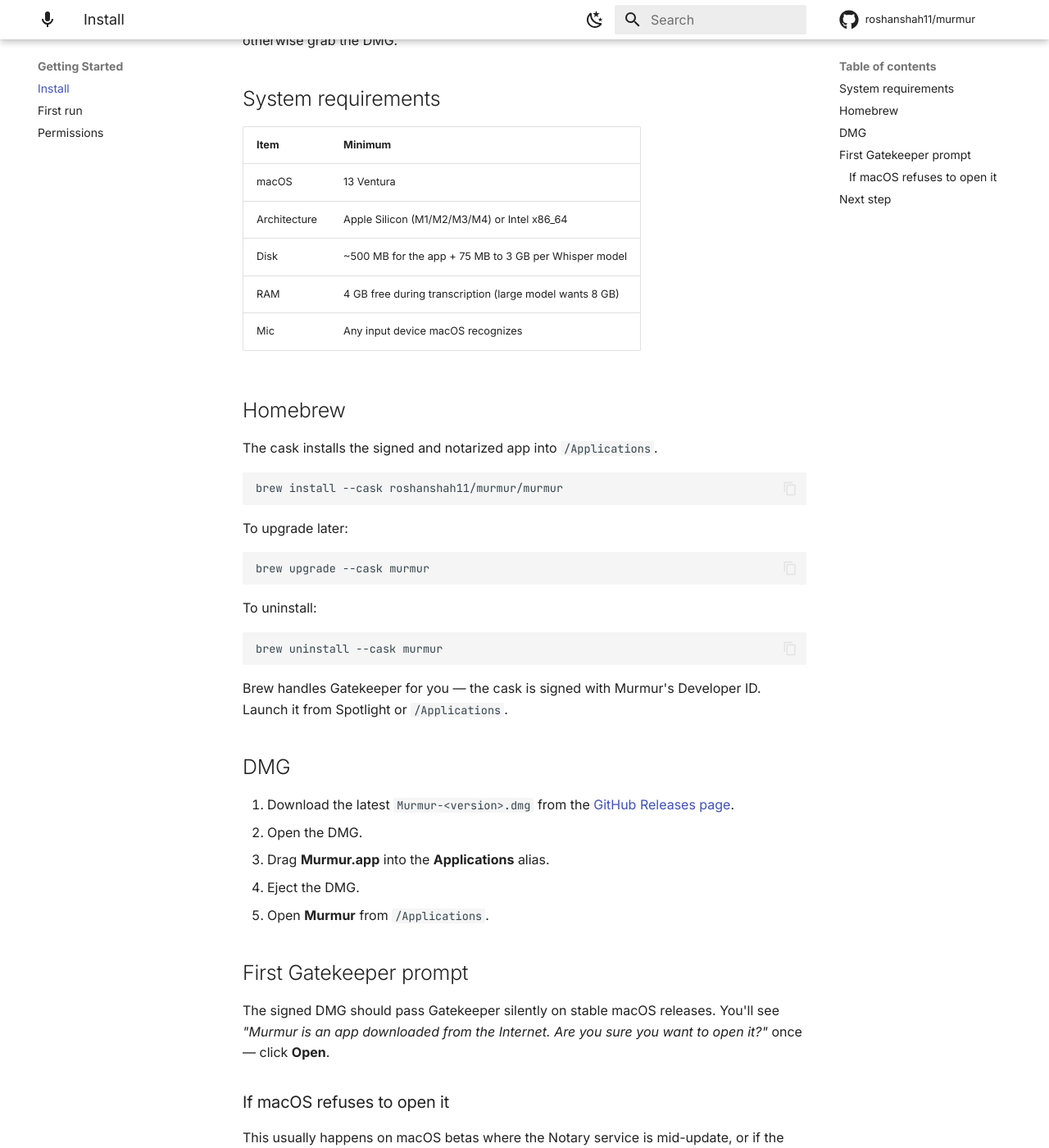
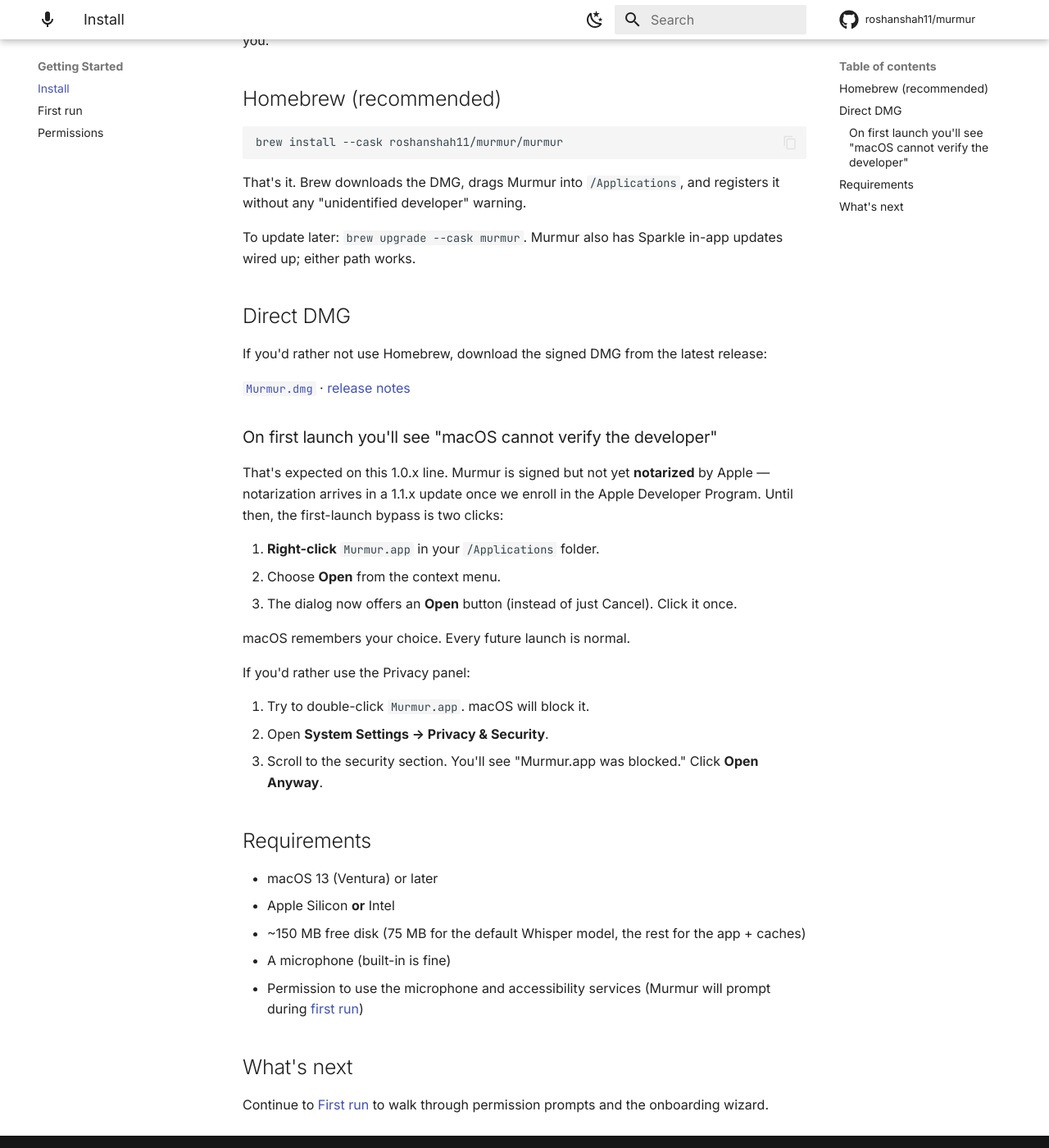
Before and after one commit to roshanshah11/murmur, an MkDocs documentation site: the page built from docs/install.md, in a window 1280 px wide and 1400 px high, scrolled down 217 px. Shown: the whole window at 82% size. Built offline with MkDocs 1.6.1 and Material for MkDocs 9.7.7, drawn with Linux system fonts in a browser that asks for light colours; comment, search, counter and statistics services are not loaded; some of the changed text lies outside the part shown.

Commit message:
phase-10: Homebrew-first positioning + demo intro trim + Gatekeeper bypass docs
Two issues flagged:

(1) Demo video looked blank to the user — the first 1.2 s of demo.svg
is intentionally calm (cursor in editor on cream paper, no pill yet).
That's exactly what the screenshot showed. Trimmed the intro via
ffmpeg so the notch pill drops within the first frame and the poster
now captures t=2.3s (mid-recording with the spectrum bars active).
Files stay under budget (38 KB mp4, 68 KB webm, 16 KB poster.webp).

(2) Project is staying free + MIT-licensed + NOT going to MAS or paid
tiers. Earlier framing implied an Apple Developer Program enrollment
was required to ship "production-ready" — that's wrong. The DMG path
just needs a one-time Gatekeeper bypass, and Homebrew sidesteps it
entirely. Repositioning:
- Hero DMG link relabeled "DMG (advanced)" with a title-attr hint
- docs/install.md rewritten leading with Homebrew, then a clear two-
  click Right-click→Open Gatekeeper bypass for DMG users
- README Install section similarly reframed — no more "signed and
  notarised" overclaim; honest "signed but not yet Apple-notarised"
  with the bypass instructions inline

Co-Authored-By: Claude Opus 4.7 <noreply@anthropic.com>

````diff
--- a/docs/install.md
+++ b/docs/install.md
@@ -1,73 +1,47 @@
----
-title: Install
----
-
 # Install
 
-Get Murmur onto a Mac in under two minutes. Choose Homebrew if you already use it; otherwise grab the DMG.
+Two paths. Homebrew is recommended; it handles macOS's first-launch trust prompt for you.
 
-## System requirements
+## Homebrew (recommended)
 
-| Item | Minimum |
-|---|---|
-| macOS | 13 Ventura |
-| Architecture | Apple Silicon (M1/M2/M3/M4) or Intel x86_64 |
-| Disk | ~500 MB for the app + 75 MB to 3 GB per Whisper model |
-| RAM | 4 GB free during transcription (large model wants 8 GB) |
-| Mic | Any input device macOS recognizes |
-
-## Homebrew { #homebrew }
-
-The cask installs the signed and notarized app into `/Applications`.
-
-```bash
+```
 brew install --cask roshanshah11/murmur/murmur
 ```
 
-To upgrade later:
+That's it. Brew downloads the DMG, drags Murmur into `/Applications`, and registers it without any "unidentified developer" warning.
 
-```bash
-brew upgrade --cask murmur
-```
+To update later: `brew upgrade --cask murmur`. Murmur also has Sparkle in-app updates wired up; either path works.
 
-To uninstall:
+## Direct DMG
 
-```bash
-brew uninstall --cask murmur
-```
+If you'd rather not use Homebrew, download the signed DMG from the latest release:
 
-Brew handles Gatekeeper for you — the cask is signed with Murmur's Developer ID. Launch it from Spotlight or `/Applications`.
+[`Murmur.dmg`](https://github.com/roshanshah11/murmur/releases/latest/download/Murmur.dmg) · [release notes](https://github.com/roshanshah11/murmur/releases/latest)
 
-## DMG { #dmg }
+### On first launch you'll see "macOS cannot verify the developer"
 
-1. Download the latest `Murmur-<version>.dmg` from the [GitHub Releases page](https://github.com/roshanshah11/murmur/releases/latest).
-2. Open the DMG.
-3. Drag **Murmur.app** into the **Applications** alias.
-4. Eject the DMG.
-5. Open **Murmur** from `/Applications`.
+That's expected on this 1.0.x line. Murmur is signed but not yet **notarized** by Apple — notarization arrives in a 1.1.x update once we enroll in the Apple Developer Program. Until then, the first-launch bypass is two clicks:
 
-## First Gatekeeper prompt
+1. **Right-click** `Murmur.app` in your `/Applications` folder.
+2. Choose **Open** from the context menu.
+3. The dialog now offers an **Open** button (instead of just Cancel). Click it once.
 
-The signed DMG should pass Gatekeeper silently on stable macOS releases. You'll see *"Murmur is an app downloaded from the Internet. Are you sure you want to open it?"* once — click **Open**.
+macOS remembers your choice. Every future launch is normal.
 
-### If macOS refuses to open it
+If you'd rather use the Privacy panel:
 
-This usually happens on macOS betas where the Notary service is mid-update, or if the download was interrupted.
+1. Try to double-click `Murmur.app`. macOS will block it.
+2. Open **System Settings → Privacy & Security**.
+3. Scroll to the security section. You'll see "Murmur.app was blocked." Click **Open Anyway**.
 
-Right-click → **Open** fallback:
+## Requirements
 
-1. In Finder, right-click (or Control-click) **Murmur.app**.
-2. Choose **Open** from the context menu.
-3. Confirm **Open** in the dialog.
+- macOS 13 (Ventura) or later
+- Apple Silicon **or** Intel
+- ~150 MB free disk (75 MB for the default Whisper model, the rest for the app + caches)
+- A microphone (built-in is fine)
+- Permission to use the microphone and accessibility services (Murmur will prompt during [first run](first-run.md))
 
-If that still fails, verify the download and re-grant quarantine override:
+## What's next
 
-```bash
-xattr -d com.apple.quarantine /Applications/Murmur.app
-```
-
-You should never need `sudo` for this; if you do, the app is in a system-protected location and you should reinstall it under `/Applications` for the current user.
-
-## Next step
-
-[Run Murmur for the first time](first-run.md) to disable Apple Dictation, grant permissions, and pick a model.
+Continue to [First run](first-run.md) to walk through permission prompts and the onboarding wizard.
--- a/website/index.html
+++ b/website/index.html
@@ -355,7 +355,7 @@ kbd{font-family:var(--mono);font-size:0.9em;background:color-mix(in srgb,var(--i
               <code id="brew-cmd">brew install --cask roshanshah11/murmur/murmur</code>
               <button type="button" id="copy-btn" aria-label="Copy install command">Copy</button>
             </div>
-            <a class="dmg-link" href="https://github.com/roshanshah11/murmur/releases/latest/download/Murmur.dmg">Download DMG</a>
+            <a class="dmg-link" href="https://github.com/roshanshah11/murmur/releases/latest/download/Murmur.dmg" title="On first launch, right-click → Open to bypass Gatekeeper">DMG (advanced)</a>
           </div>
           <div class="row-meta">
             <span class="byline-meta">macOS 13+ &nbsp;·&nbsp; Apple Silicon &amp; Intel &nbsp;·&nbsp; Free, forever</span>
````
Also changed, not shown: website/demo-poster.webp, 2 other files.
